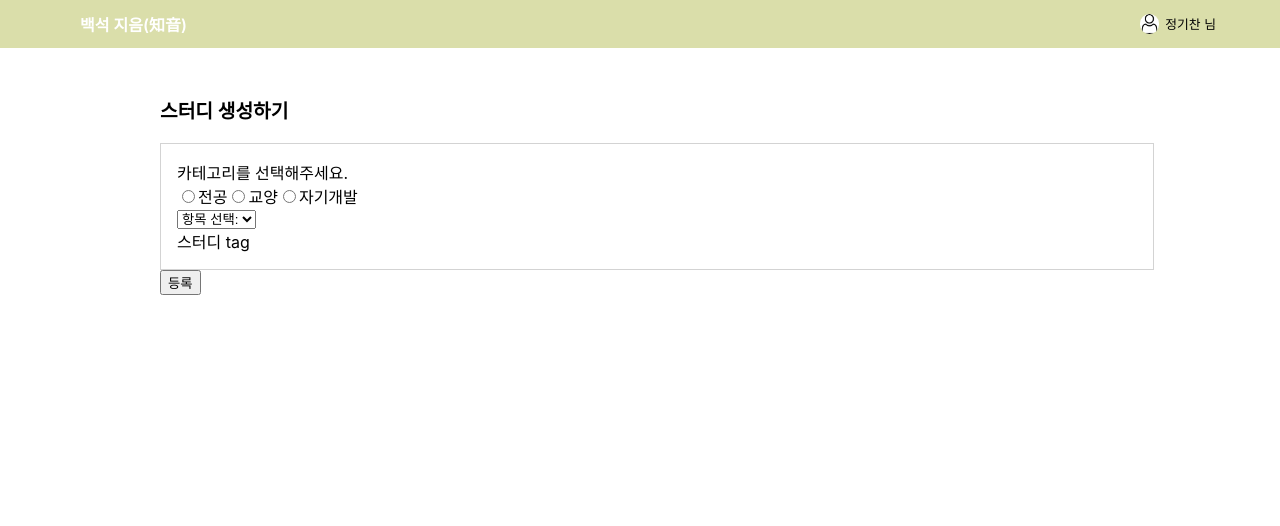
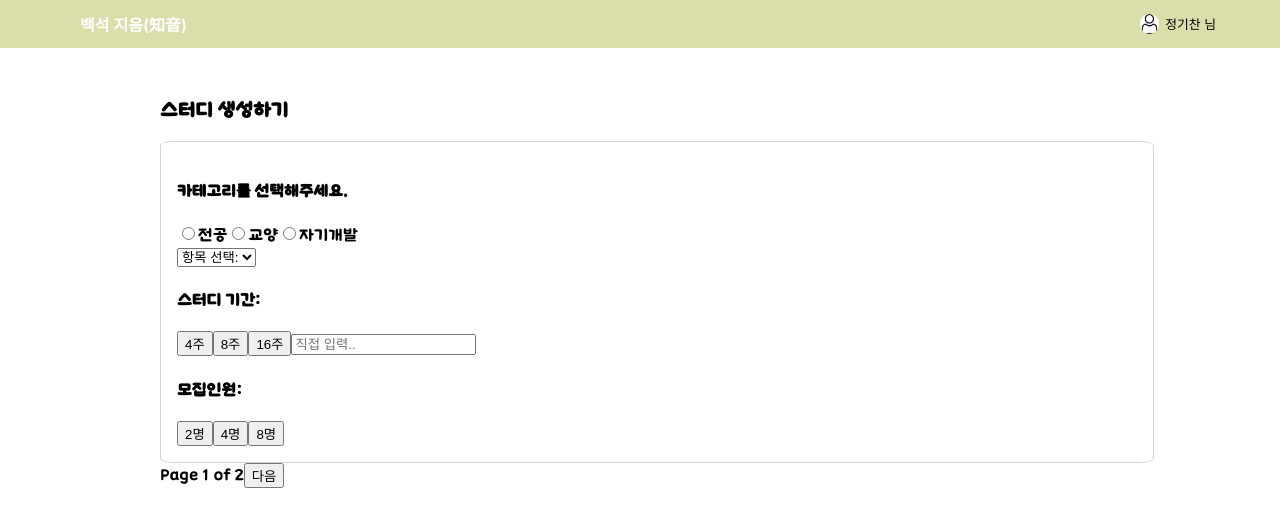
Before and after one commit to bmbx08/Jieum, a React (Create React App) app: page / in a window 1280 px wide. Shown: the top 526 px of the page. Built offline with nearby package versions, Linux system fonts and the light colour scheme.

Commit message:
commit before merging

```diff
--- a/src/App.css
+++ b/src/App.css
@@ -0,0 +1,10 @@
+@font-face{
+    font-family: '둥글';
+    font-style: 'normal';
+    font-weight: 400;
+    src: url('./fonts/KCC-Ganpan.woff');
+}
+
+body{
+    /* font-family: "둥글";    */
+}
--- a/src/pages/Homepage/Homepage.jsx
+++ b/src/pages/Homepage/Homepage.jsx
@@ -7,6 +7,7 @@ import CategoryRadioGroup from './components/CategoryRadioGroup';
 import DropdownOne from './components/DropdownOne';
 import DropdownTwo from './components/DropdownTwo';
 import BadgeGroup from './components/BadgeGroup';
+import StudyTable from './components/StudyTable';
 
 const Homepage = () => {
   // let count = useSelector((state)=>state.count);
@@ -23,6 +24,9 @@ const Homepage = () => {
   const [showSelfImproveInput, setShowSelfImproveInput] = useState(false);
   const [selfImproveSubject, setSelfImproveSubject] = useState("");
   const [interestBadgeArray, setInterestBadgeArray] = useState([]);
+  const [studyPeriod, setStudyPeriod] = useState(null);
+  const [recruitNumber, setRecruitNumber] = useState(null);
+  const [page,setPage] = useState(1);
 
   const handleCategoryRadio =(event)=>{
     setSelectedCategory(event.target.value);
@@ -48,6 +52,39 @@ const Homepage = () => {
     setSelectedDropdownTwo(event.target.value);
   }
 
+  const handleStudyPeriod =(event)=>{
+    if(event.target.innerText==="4주"){
+      setStudyPeriod(4);
+    }
+    else if(event.target.innerText==="8주"){
+      setStudyPeriod(8);
+    }
+    else if(event.target.innerText==="16주"){
+      setStudyPeriod(16);
+    }
+  }
+
+  const handleRecruitNumber = (event) => {
+    if(event.target.innerText==="2명"){
+      setRecruitNumber(2);
+    }
+    else if(event.target.innerText==="4명"){
+      setRecruitNumber(4);
+    }
+    else if(event.target.innerText==="8명"){
+      setRecruitNumber(8);
+    }
+  }
+
+  const navigatePage=(event)=>{
+    if(event.target.innerText==="다음"){
+      setPage(2);
+    }
+    else if(event.target.innerText==="이전"){
+      setPage(1);
+    }
+  }
+
   useEffect(()=>{
     if(selectedCategory){
       setInterestBadgeArray([...interestBadgeArray,selectedCategory])
@@ -60,6 +97,7 @@ const Homepage = () => {
     }
   },[selectedCategory,selectedDropdownOne, selectedDropdownTwo])
 
+  if(page===1){
     return (
       <div className='study-create-page'>
         <div className='form-container'>
@@ -71,7 +109,7 @@ const Homepage = () => {
           </div>
           <div className='top-box'>
             <div>
-            <div>카테고리를 선택해주세요.</div>
+              <h4>카테고리를 선택해주세요.</h4>
                 <CategoryRadioGroup selectedCategory={selectedCategory} handleCategoryRadio={handleCategoryRadio}/>
                 <div className='dropdown-section'>
                   <DropdownOne selectedDropdownOne={selectedDropdownOne} handleDropdownOne={handleDropdownOne} selectedCategory={selectedCategory}/>
@@ -83,8 +121,67 @@ const Homepage = () => {
 
               </div>
               <div>
+                <h4>스터디 기간: {studyPeriod}</h4>
+                <div>
+                  <button onClick={handleStudyPeriod}>4주</button>
+                  <button onClick={handleStudyPeriod}>8주</button>
+                  <button onClick={handleStudyPeriod}>16주</button>
+                  <input placeholder='직접 입력..'/>
+                </div>
+              </div>
+
+              <div>
+                <h4>모집인원: {recruitNumber}</h4>
+                <div>
+                  <button onClick={handleRecruitNumber}>2명</button>
+                  <button onClick={handleRecruitNumber}>4명</button>
+                  <button onClick={handleRecruitNumber}>8명</button>
+                </div>
+              </div>
+
+              <div>
+
+              </div>
+
+              {/* <div>
                 <div>스터디 tag</div>
                 <BadgeGroup selectedCategory={selectedCategory} selectedDropdownOne={selectedDropdownOne} selectedDropdownTwo={selectedDropdownTwo} selfImproveSubject={selfImproveSubject}/>
+              </div> */}
+            <div>
+
+            </div>
+
+          </div>
+          <div className='bottom-box'>
+
+          </div>
+
+          <div className='navigate-section'>
+            <div>Page {page} of 2</div>
+            <button onClick={navigatePage}>다음</button>
+          </div>
+        </div>
+      </div>
+    )
+  }
+
+  if(page===2){
+    return(
+      <div className='study-create-page'>
+        <div className='form-container'>
+          <div className='title-segment'>
+            <div className='form-title'>
+              스터디 생성하기
+            </div>
+
+          </div>
+          <div className='top-box'>
+              <div>
+                <div>스터디 tag</div>
+                <BadgeGroup selectedCategory={selectedCategory} selectedDropdownOne={selectedDropdownOne} selectedDropdownTwo={selectedDropdownTwo} selfImproveSubject={selfImproveSubject}/>
+              </div>
+              <div>
+                <StudyTable studyPeriod={studyPeriod}/>
               </div>
             <div>
 
@@ -94,6 +191,13 @@ const Homepage = () => {
           <div className='bottom-box'>
 
           </div>
+
+          <div className='navigate-section'>
+            <button onClick={navigatePage}>이전</button>
+            <div>Page {page} of 2</div>
+          </div>
+
+
           <div className='button-section'>
             <button className='submit-button'>등록</button>
           </div>
@@ -102,6 +206,8 @@ const Homepage = () => {
     )
   }
 
+}
+
 
 
 export default Homepage;
--- a/src/pages/Homepage/Homepage.style.css
+++ b/src/pages/Homepage/Homepage.style.css
@@ -1,6 +1,7 @@
 .study-create-page{
     padding: 0 10em;
     padding-top: 3em;
+    font-family: "둥글";
 }
 
 .form-title{
@@ -12,6 +13,7 @@
 .top-box{
     width:100%;
     border: 1px solid lightgray;
+    border-radius: 1.5%;
     padding: 1em;
 }
 
@@ -26,7 +28,7 @@
 
 .dropdown-section{
     display:flex;
-    justify-content: space-between;
+    /* justify-content: space-between; */
 }
 
 .interest-badge{
@@ -36,3 +38,11 @@
     font-size: 0.8em;
     margin-right: 0.4em;
 }
+
+.navigate-section{
+    display: flex;
+}
+
+.tablee{
+    border:1px solid black
+}
--- /dev/null
+++ b/src/pages/Homepage/components/StudyTable.jsx
@@ -0,0 +1,28 @@
+import React from 'react'
+
+const StudyTable = ({studyPeriod}) => {
+  return (
+    <table className='tablee'>
+      <thead>
+        <tr>
+            <th>주차</th>
+            <th>내용</th>
+        </tr>
+      </thead>
+      <tbody>
+        <tr>
+            <td></td>
+            <td></td>
+        </tr>
+        {/* {for (let i=0;i<=studyPeriod;i++)(
+            <tr>
+            <td></td>
+            </tr>
+        )} */}
+
+      </tbody>
+    </table>
+  )
+}
+
+export default StudyTable
```
Also changed, not shown: src/fonts/KCC-Ganpan.woff (added). Lines whose indentation alone changed are shown as unchanged.
